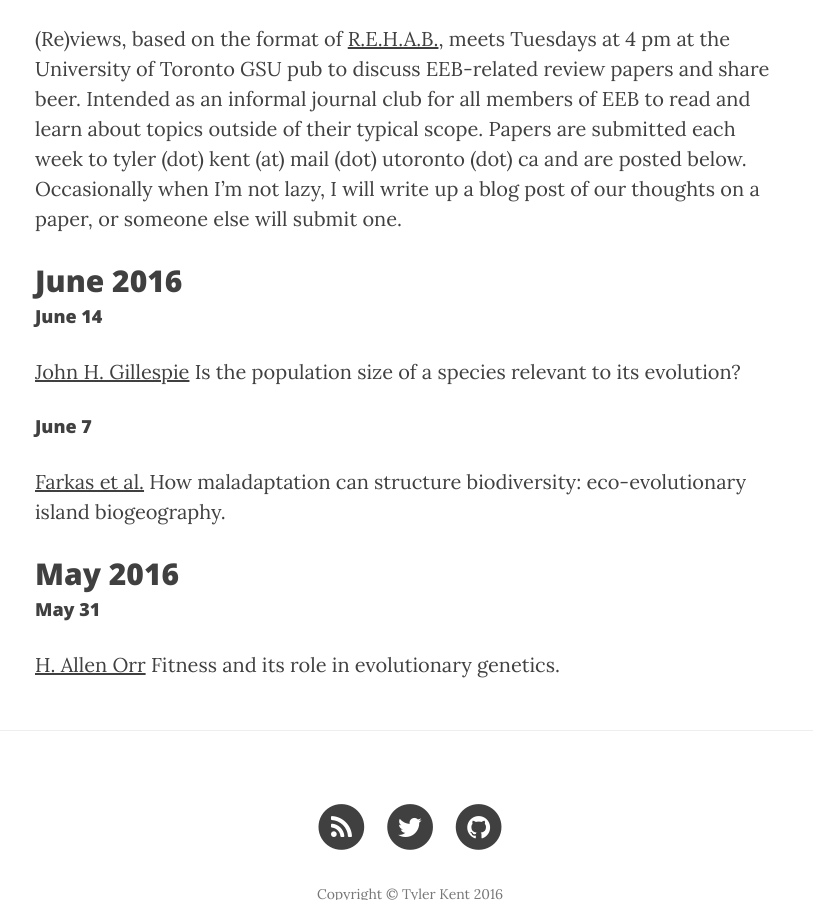
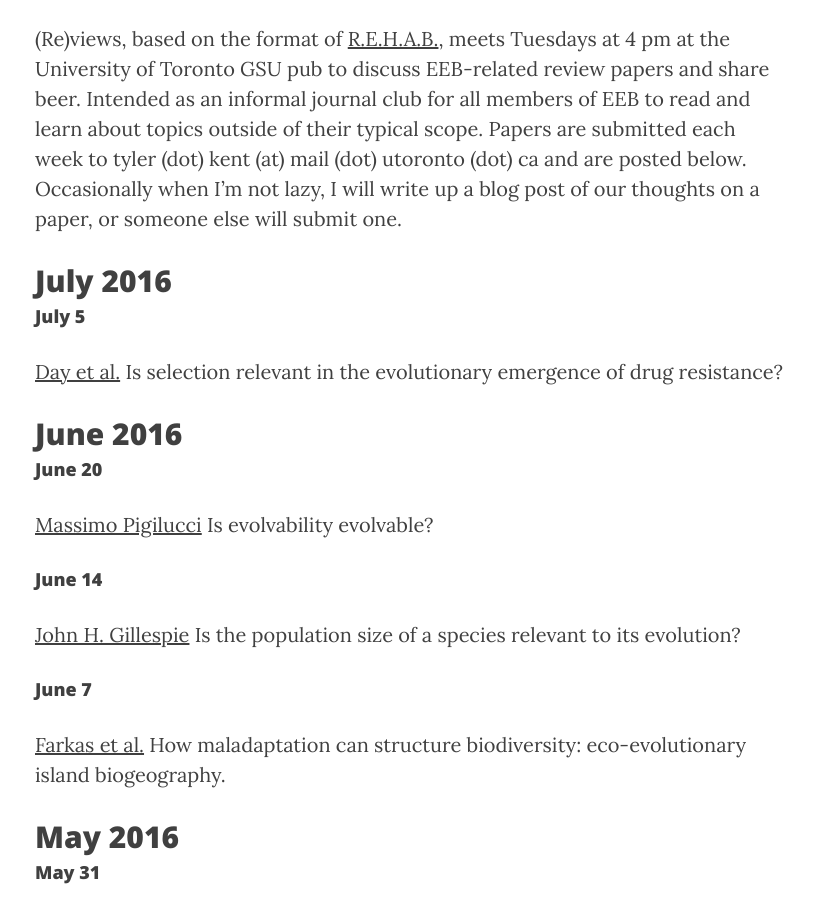
Before and after one commit to tvkent/tvkent.github.io, a Jekyll site: the page built from Reviews.md, in a window 1280 px wide and 900 px high, scrolled down 504 px. Shown: the whole window, without its empty margins (230-1043 px from the left). Built offline with Jekyll 4.4.1, drawn with Linux system fonts in a browser that asks for light colours; nearby versions of some CDN libraries.

Commit message:
reviews and gif

```diff
--- a/Reviews.md
+++ b/Reviews.md
@@ -10,7 +10,15 @@ Intended as an informal journal club for all members of EEB to read and learn ab
 Papers are submitted each week to tyler (dot) kent (at) mail (dot) utoronto (dot) ca and are posted below.
 Occasionally when I'm not lazy, I will write up a blog post of our thoughts on a paper, or someone else will submit one.
 
+## July 2016
+
+#### July 5
+[Day et al.](https://paperpile.com/shared/J8yaVX) Is selection relevant in the evolutionary emergence of drug resistance?
+
 ## June 2016
+
+#### June 20
+[Massimo Pigilucci](http://www.nature.com/nrg/journal/v9/n1/pdf/nrg2278.pdf) Is evolvability evolvable?
 
 #### June 14
 [John H. Gillespie](https://paperpile.com/shared/RDgpbu) Is the population size of a species relevant to its evolution?
```
Also changed, not shown: 3_research.md (+2 -2 lines), img/B.gif (added).
